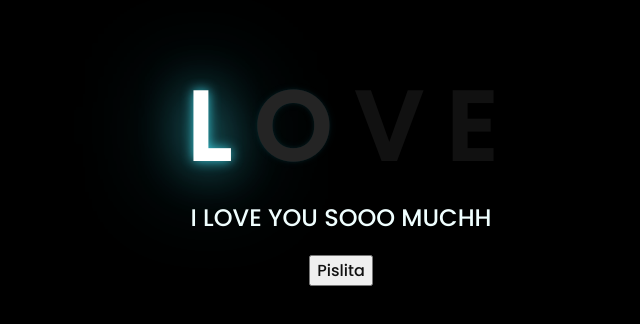
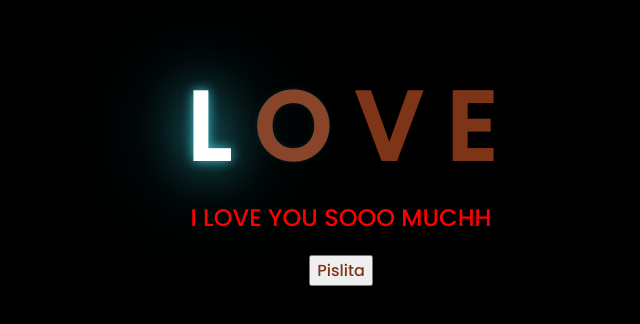
Before and after one commit to Aracena18/Aracena.github.io, a plain HTML site: page index.html in a window 1280 px wide. Shown: the part 238-562 px from the top of the page, without its empty margins (307-947 px from the left). Drawn offline with Linux system fonts and the light colour scheme.

Commit message:
Update style.css

```diff
--- a/css/style.css
+++ b/css/style.css
@@ -3,7 +3,7 @@
     font-family: 'Poppins',cursive;
 }
 body{
-    color: azure;
+    color: red;
     width: 100%;
     height: 100vh;
     display: flex;
@@ -25,7 +25,7 @@ body{
         text-shadow: 0 0 12px #39c6d6, 0 0 50px #39c6d6, 0 0 100px #39c6d6;
     }
     10%, 90%{
-        color: #111;
+        color: #7E3517;
         text-shadow: none;
     }
 }
@@ -65,7 +65,7 @@ body{
 .button a{
     text-decoration: none;
     font-size: 1rem;
-    color: #111;
+    color: #7E3517;
 }
 
 @media screen and (max-width:574px){
```
